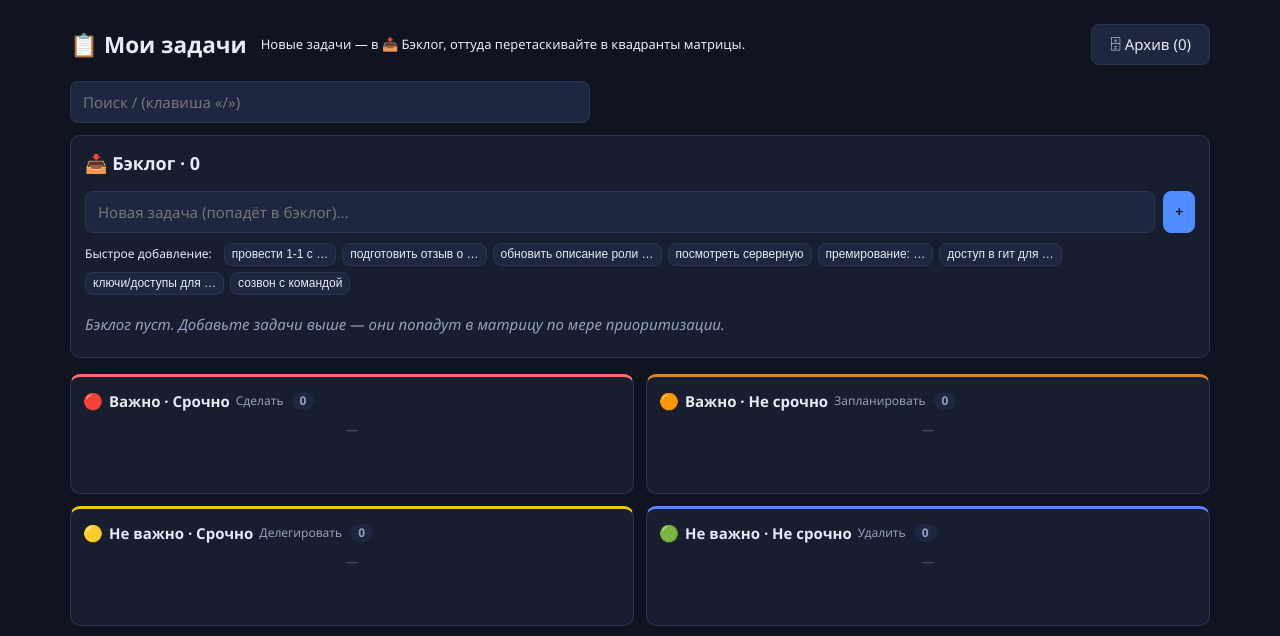
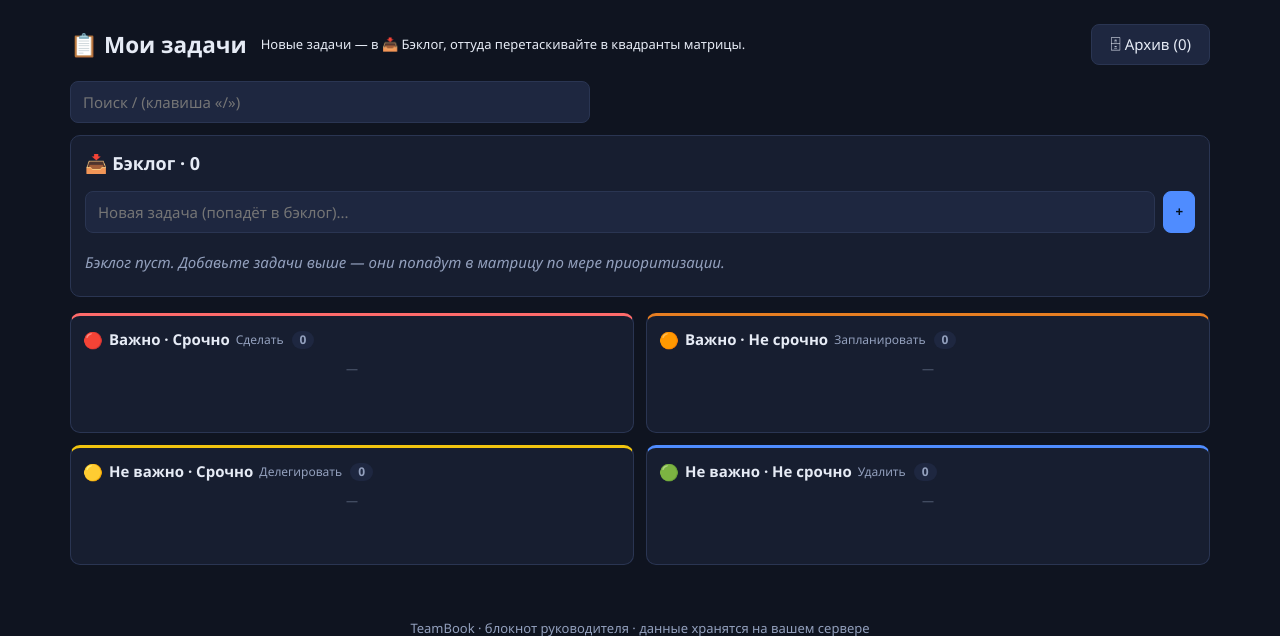
Before and after one commit to shoonia69/teambook, a Flask app: page /todo in a window 1280 px wide. Shown: the part 58-694 px from the top of the page. Run offline with Flask 3, Linux system fonts and the light colour scheme; the visitor is signed in with stand-in values (Sample User, id 1); data that the repository does not hold is empty.

Commit message:
feat: убраны шаблоны быстрых задач из личного todo

```diff
--- a/app.py
+++ b/app.py
@@ -2157,20 +2157,8 @@ def todo_page():
     return render_template(
         "todo.html", backlog=backlog, quadrants=QUADRANTS,
         quad_tasks=quad_tasks, archive=archive, today_s=today_s,
-        all_tags=tags, templates=TODO_TEMPLATES)
-
-
-# Шаблоны быстрых задач (одним кликом в бэклог)
-TODO_TEMPLATES = [
-    "провести 1-1 с …",
-    "подготовить отзыв о …",
-    "обновить описание роли …",
-    "посмотреть серверную",
-    "премирование: …",
-    "доступ в гит для …",
-    "ключи/доступы для …",
-    "созвон с командой",
-]
+        all_tags=tags)
+
 
 # Квадранты Эйзенхауэра в личном todo (важно × срочно)
 QUADRANTS = [
--- a/static/style.css
+++ b/static/style.css
@@ -508,7 +508,6 @@ details.accordion > summary .mktoggle { color: var(--muted); font-size: 15px; }
 .todo-due.over { color: var(--danger); background: rgba(255,107,107,.12); font-weight: 600; }
 .todo-tag { font-size: 11px; color: var(--accent2); background: rgba(56,217,169,.12); padding: 1px 6px; border-radius: 6px; white-space: nowrap; }
 .todo-over { border-color: var(--danger) !important; }
-.todo-tpl { display: flex; gap: 6px; flex-wrap: wrap; margin: 6px 0 10px; align-items: center; }
 .todo-filterbar { display: flex; gap: 8px; align-items: center; margin: 2px 0 12px; max-width: 520px; }
 .todo-filterbar input { flex: 1; min-width: 120px; }
 .todo-filterbar select { max-width: 160px; }
--- a/templates/todo.html
+++ b/templates/todo.html
@@ -32,14 +32,6 @@
       <input type="text" name="title" id="todoNewTitle" placeholder="Новая задача (попадёт в бэклог)..." autocomplete="off" required style="flex:1">
       <button class="btn small primary" type="submit">+</button>
     </form>
-    {% if templates %}
-    <div class="todo-tpl">
-      <span class="sub" style="font-size:12px;margin-right:6px">Быстрое добавление:</span>
-      {% for tpl in templates %}
-        <button type="button" class="btn btn-xs" onclick="applyTpl(this)" title="{{ tpl }}">{{ tpl }}</button>
-      {% endfor %}
-    </div>
-    {% endif %}
     {% if backlog %}
     <div class="todo-list">
       {% for t in backlog %}
@@ -164,11 +156,6 @@ function closeTodo() {
   document.getElementById('todo-modal-body').innerHTML = '';
 }
 
-/* Быстрое добавление из шаблона: подставить в поле и сфокусироваться */
-function applyTpl(btn) {
-  var inp = document.getElementById('todoNewTitle');
-  if (inp) { inp.value = btn.getAttribute('title'); inp.focus(); }
-}
 
 /* Поиск по названию + фильтр по тегу (бэклог и квадранты) */
 function todoApplyFilter() {
--- a/test_app.py
+++ b/test_app.py
@@ -727,8 +727,8 @@ r = c.get("/todo"); h = r.get_data(as_text=True)
 check("todo: срок и тег видны на карточке и в фильтре",
       "06-15" in h and "todo-tag" in h
       and 'id="todoSearch"' in h and 'id="todoTagFilter"' in h)
-check("todo: шаблоны быстрых задач на странице",
-      'onclick="applyTpl(' in h and "Быстрое добавление" in h)
+check("todo: шаблоны быстрых задач убраны",
+      "applyTpl" not in h and "Быстрое добавление" not in h)
 r = c.get("/todo/archive?date=2030-06-15")
 check("todo: архив принимает выбранную дату", r.status_code == 200)
 # счётчик в навигации = число невыполненных задач (на странице todo через base)
```
Also changed, not shown: README.md.
